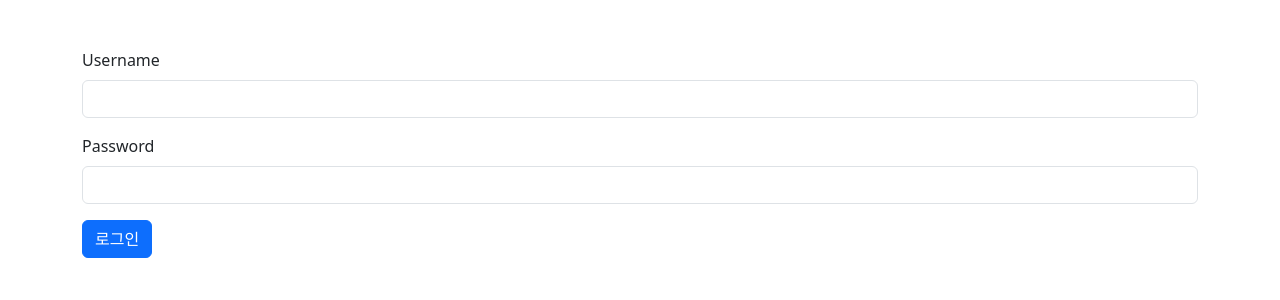
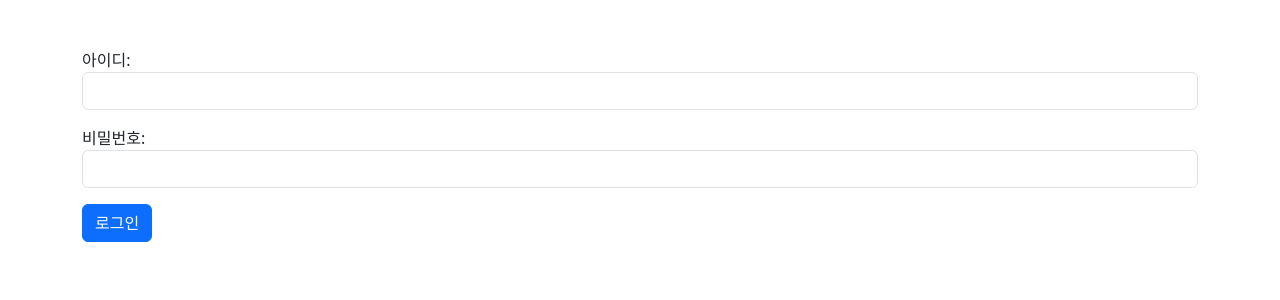
Before and after one commit to sung2ne/django_community, a Django app: template mysite/templates/common/login.html in a window 1280 px wide. Shown: the part 56-356 px from the top of the page. Run offline with Django 4.2, Linux system fonts and the light colour scheme; the template is opened without the code that fills it: values that come from a table or form of the project are taken from there, others are empty.

Commit message:
기능 추가

```diff
--- /dev/null
+++ b/mysite/common/forms.py
@@ -0,0 +1,19 @@
+from django import forms
+from django.contrib.auth.models import User
+
+class LoginForm(forms.ModelForm):
+    class Meta:
+        model = User
+        fields = ["username", "password"]
+        labels = {
+            "username": "아이디",
+            "password": "비밀번호",
+        }
+        help_texts = {
+            "username": None,
+            "password": None,
+        }
+        widgets = {
+            "username": forms.TextInput(attrs={"class": "form-control"}),
+            "password": forms.PasswordInput(attrs={"class": "form-control"}),
+        }
--- a/mysite/templates/common/login.html
+++ b/mysite/templates/common/login.html
@@ -1,16 +1,12 @@
 {% extends 'base.html' %}
 
 {% block content %}
+{% if error_message %}
+<div class="alert alert-danger" role="alert">{{ error_message }}</div>
+{% endif %}
 <form id="loginForm">
     {% csrf_token %}
-    <div class="mb-3">
-      <label for="username" class="form-label">Username</label>
-      <input type="text" class="form-control" id="username" name="username">
-    </div>
-    <div class="mb-3">
-      <label for="password" class="form-label">Password</label>
-      <input type="password" class="form-control" id="password" name="password">
-    </div>
+    {{ form.as_p }}
     <button type="submit" class="btn btn-primary">로그인</button>
 </form>
 {% endblock %}
```
Also changed, not shown: mysite/common/views.py (+27 -7 lines).
